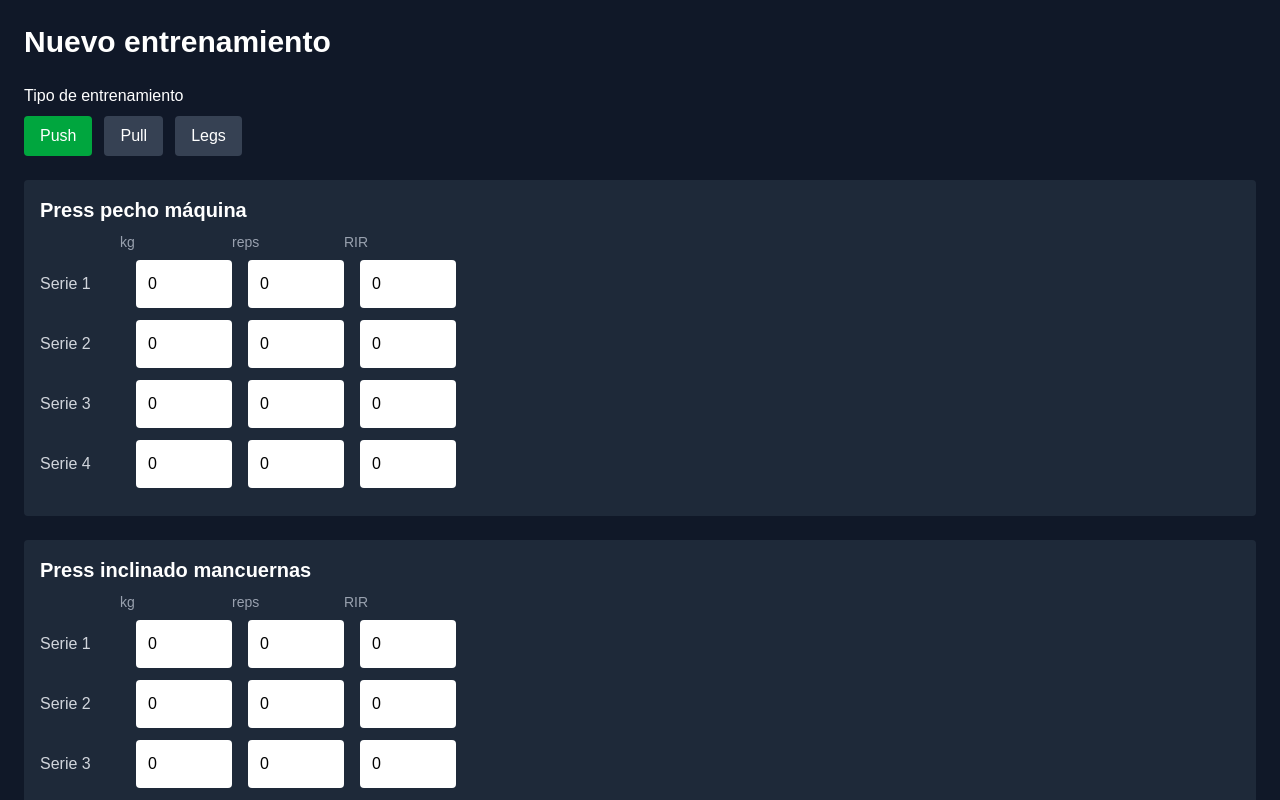
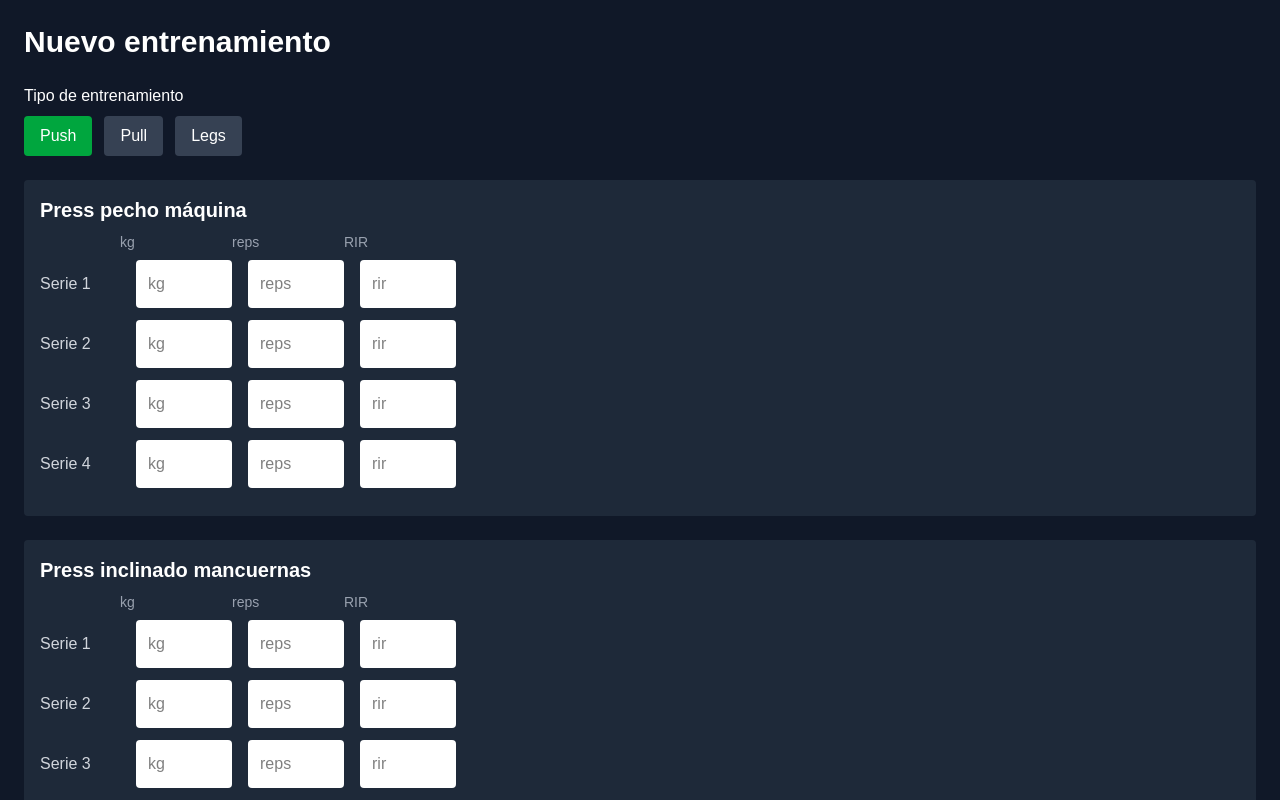
Before and after one commit to Deika79/repforge, a Next.js app: page /workout/new in a window 1280 px wide. Shown: the top 800 px of the page. Built offline with nearby package versions, Linux system fonts and the light colour scheme.

Commit message:
fix: improve input UX and implement proper autofill from last workout

```diff
--- a/components/ExerciseBlock.tsx
+++ b/components/ExerciseBlock.tsx
@@ -26,11 +26,11 @@ export default function ExerciseBlock({
 }: Props) {
 
   const [last, setLast] = useState<{weight:number,reps:number}|null>(null)
+  const [initialized, setInitialized] = useState(false)
 
   useEffect(() => {
 
     const userId = localStorage.getItem("userId")
-
     if (!userId) return
 
     fetch(`/api/exercises/last?exercise=${encodeURIComponent(name)}&userId=${userId}`)
@@ -41,17 +41,22 @@ export default function ExerciseBlock({
 
         setLast(data)
 
-        // autocompletar sets con última sesión
-        sets.forEach((_, i) => {
+        // SOLO inicializa una vez
+        if (!initialized) {
 
-          updateSet(name, i, "weight", data.weight)
-          updateSet(name, i, "reps", data.reps)
+          sets.forEach((_, i) => {
 
-        })
+            updateSet(name, i, "weight", data.weight)
+            updateSet(name, i, "reps", data.reps)
+
+          })
+
+          setInitialized(true)
+        }
 
       })
 
-  }, [name])
+  }, [name, sets, initialized])
 
   return (
 
@@ -86,27 +91,45 @@ export default function ExerciseBlock({
 
           <input
             type="number"
-            value={set.weight}
+            value={set.weight || ""}
+            placeholder="kg"
             onChange={(e) =>
-              updateSet(name, i, "weight", Number(e.target.value))
+              updateSet(
+                name,
+                i,
+                "weight",
+                Number(e.target.value)
+              )
             }
             className="w-24 px-3 py-3 rounded bg-white text-black"
           />
 
           <input
             type="number"
-            value={set.reps}
+            value={set.reps || ""}
+            placeholder="reps"
             onChange={(e) =>
-              updateSet(name, i, "reps", Number(e.target.value))
+              updateSet(
+                name,
+                i,
+                "reps",
+                Number(e.target.value)
+              )
             }
             className="w-24 px-3 py-3 rounded bg-white text-black"
           />
 
           <input
             type="number"
-            value={set.rir || 0}
+            value={set.rir || ""}
+            placeholder="rir"
             onChange={(e) =>
-              updateSet(name, i, "rir", Number(e.target.value))
+              updateSet(
+                name,
+                i,
+                "rir",
+                Number(e.target.value)
+              )
             }
             className="w-24 px-3 py-3 rounded bg-white text-black"
           />
```
